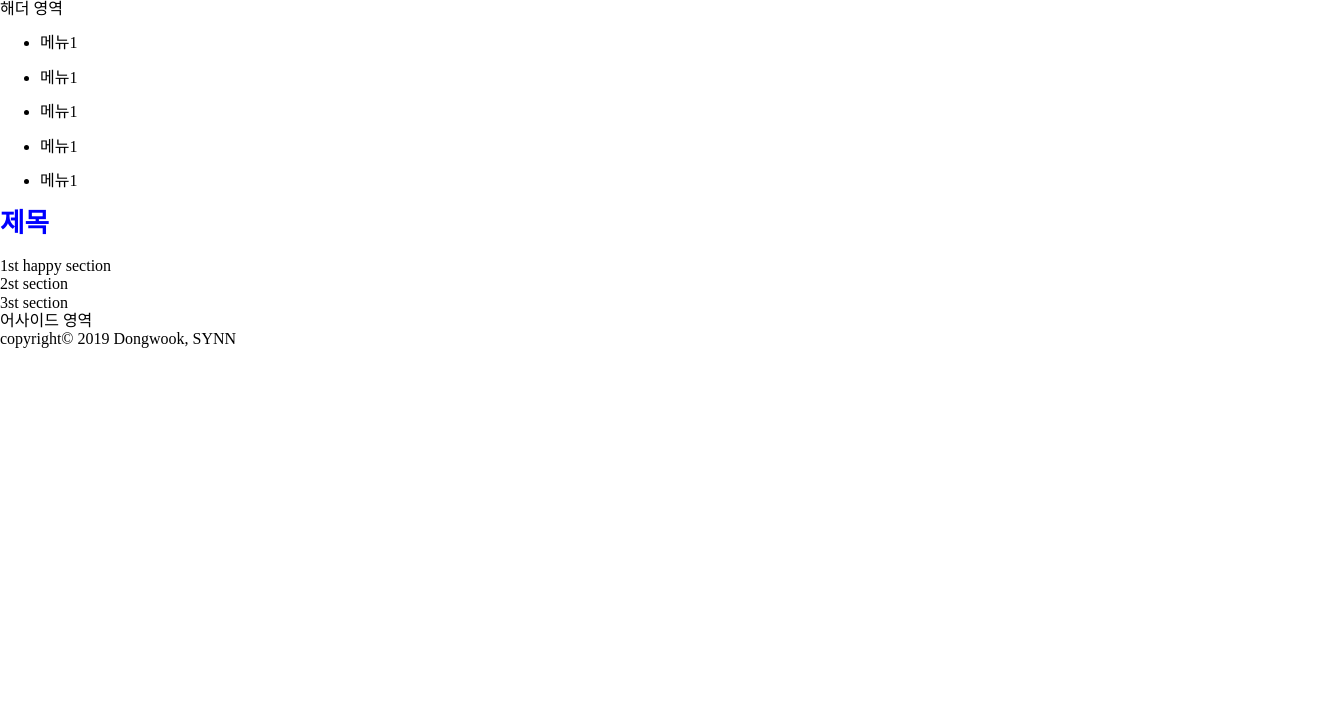
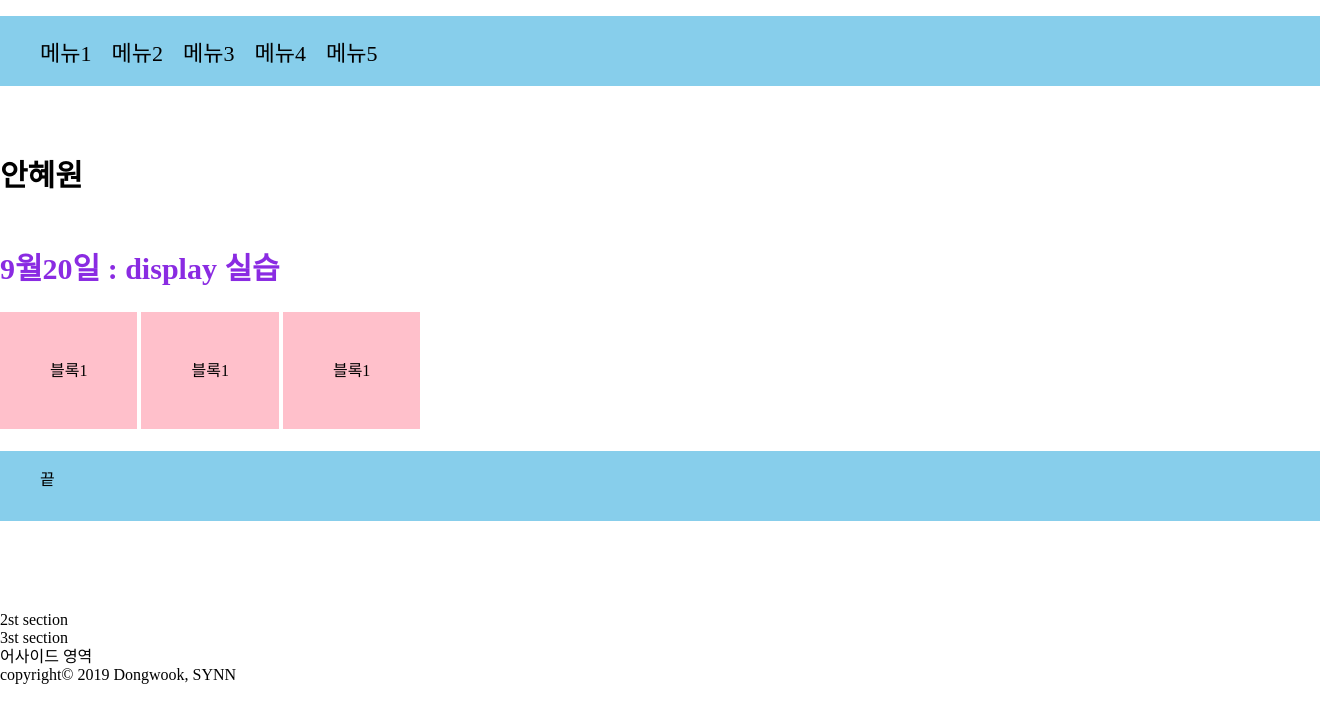
Before and after one commit to Ahaewon0509/Daelim19-2, a plain HTML site: page index.html in a window 1280 px wide. Shown: the whole page, 1320 px wide, since content can reach past the window. Drawn offline with nearby package versions, Linux system fonts and the light colour scheme.

Commit message:
releses v0.4.0

```diff
--- a/index.html
+++ b/index.html
@@ -1,4 +1,4 @@
-<!-- v0.2.0-->
+<!-- v0.4.0-->
 <!DOCTYPE html>
 <html lang="ko">
     <head>
@@ -11,17 +11,24 @@
     </head>
     <body>
         <!-- Semantic Tag-->
-        <header>해더 영역</header>
             <nav>
-                <ul><li>메뉴1</li></ul>
-                <ul><li>메뉴1</li></ul>
-                <ul><li>메뉴1</li></ul>
-                <ul><li>메뉴1</li></ul>
-                <ul><li>메뉴1</li></ul>
+                <ul>
+                    <li><a href="#">메뉴1</a></li>
+                    <li><a href="#">메뉴2</a></li>
+                    <li><a href="#">메뉴3</a></li>
+                    <li><a href="#">메뉴4</a></li>
+                    <li><a href="#">메뉴5</a></li>
+                </ul><br><br>
             </nav>
             <article>
-                <h1 class="xamn">제목</h1>
-                <section>1st happy section</section>
+                <h1>안혜원</h1><br>
+                <section>
+                    <h1>9월20일 : display 실습</h1><br><br><br>
+                    <div>블록1</div>
+                    <div>블록1</div>
+                    <div>블록1</div>
+                </section><br><br><br>
+                <section><ul>끝</ul></section><br><br><br><br>
                 <section>2st section</section>
                 <section>3st section</section>
             </article>
--- a/main.css
+++ b/main.css
@@ -1,13 +1,37 @@
-/* v0.1.1 */
-h1 {
-    color: blue;
-    font-size: 20pt;
+/* v0.4.0 */
+ul{
+    width: 100%;
+    height: 50px;
+    background: skyblue;
+    list-style: none;
+    padding-top: 20px;
+
 }
 
-#yman{
-    color:#000;
+ul li{
+    float: left;
+    margin-top: 5px;
 }
 
-.xman {
-    color: blue;
+ul li a {
+    margin-right: 20px;
+    font-size: 22px;
+    color: black;
+    text-decoration: none;
 }
+section div {
+    width: 50px;
+    height: 50px;
+    background: pink;
+    padding: 50px;
+    border: 3px;
+    display: inline;
+}
+section h1{
+    font-size: 30px;
+    color: blueviolet;
+    float: center;
+}
+h1{
+    font-size: 30px;
+}
```
